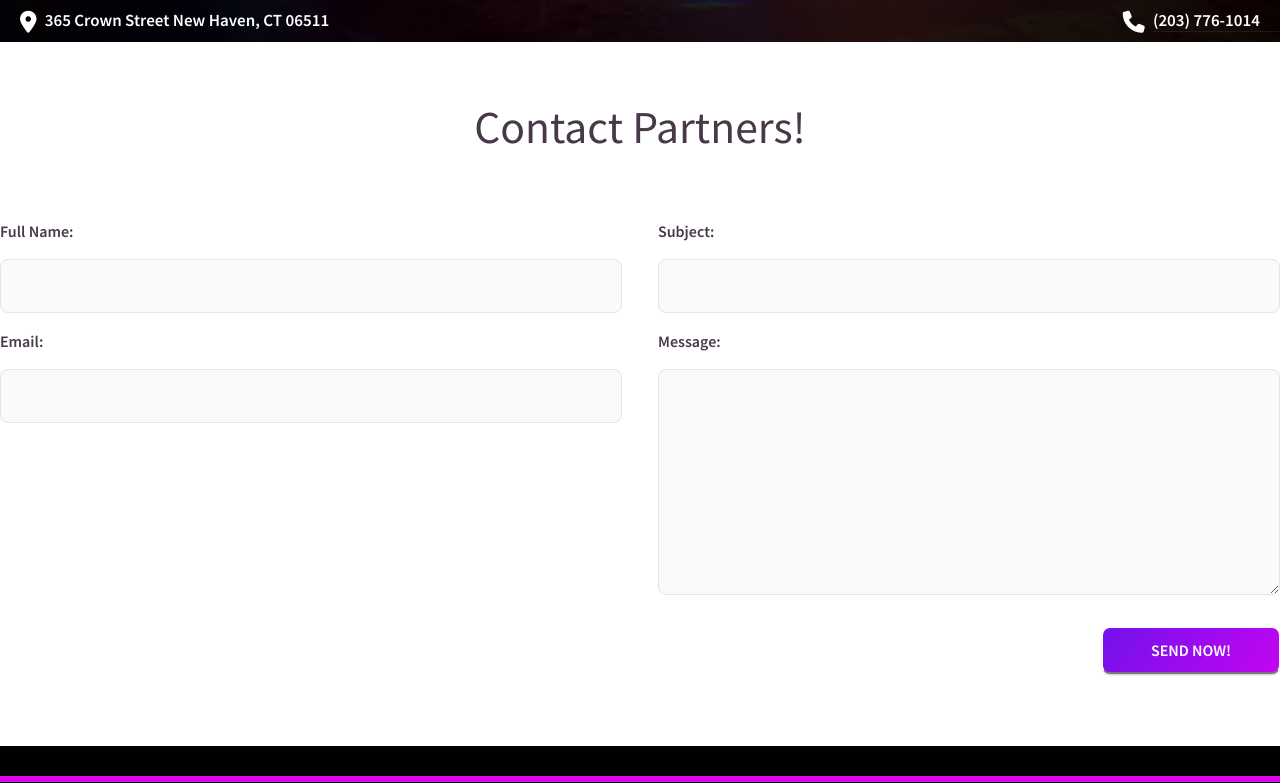
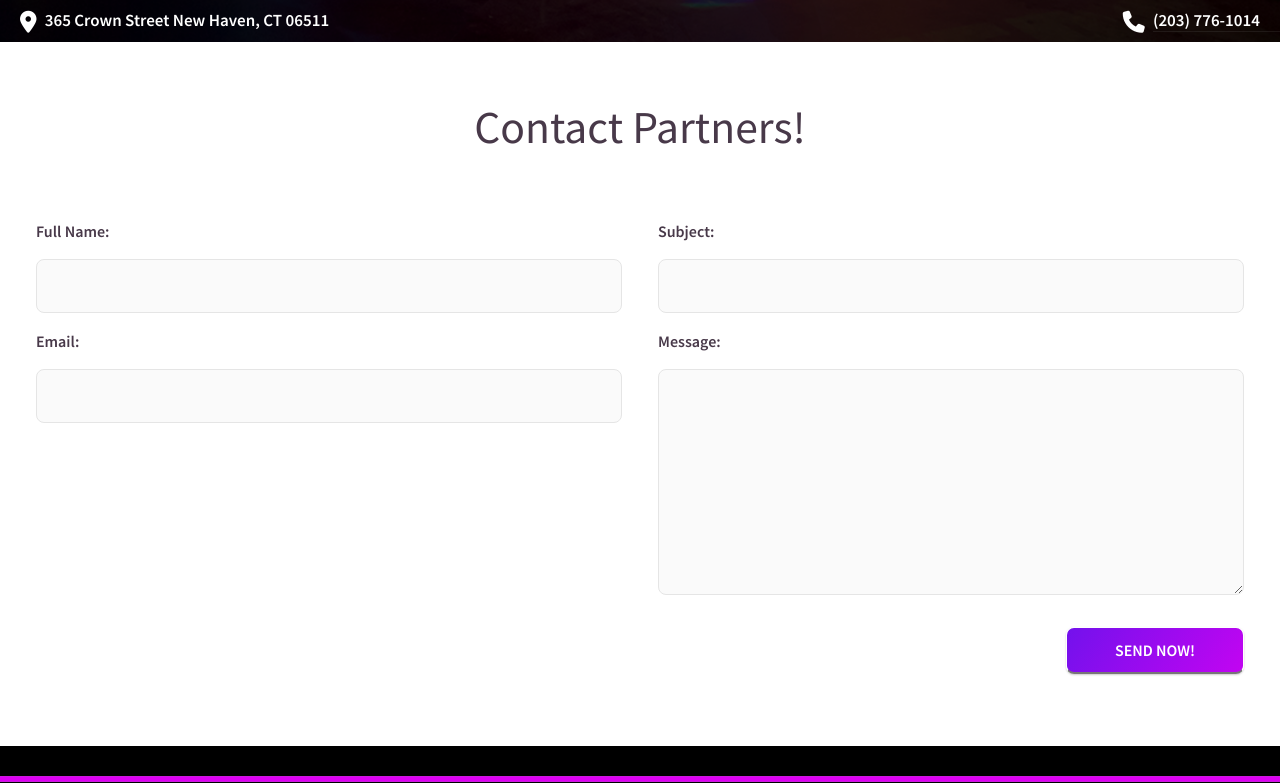
Before and after one commit to tjhammer845/partners-bar-nightclub, a PHP site: page /contact.php in a window 1280 px wide. Shown: the part 605-1388 px from the top of the page. Run offline with PHP 8.4, Linux system fonts and the light colour scheme; some libraries are stand-ins or nearby versions.

```diff
--- a/assets/css/partners.css
+++ b/assets/css/partners.css
@@ -232,6 +232,9 @@ h3 {
 	border-radius: 50px;
 	width: 100%;
 }
+.wrapper article footer section form {
+	padding: 0 36px;
+}
 .wrapper article footer section form .fields .field label {
 	text-align: left;
 	margin-top: 1em;
```
